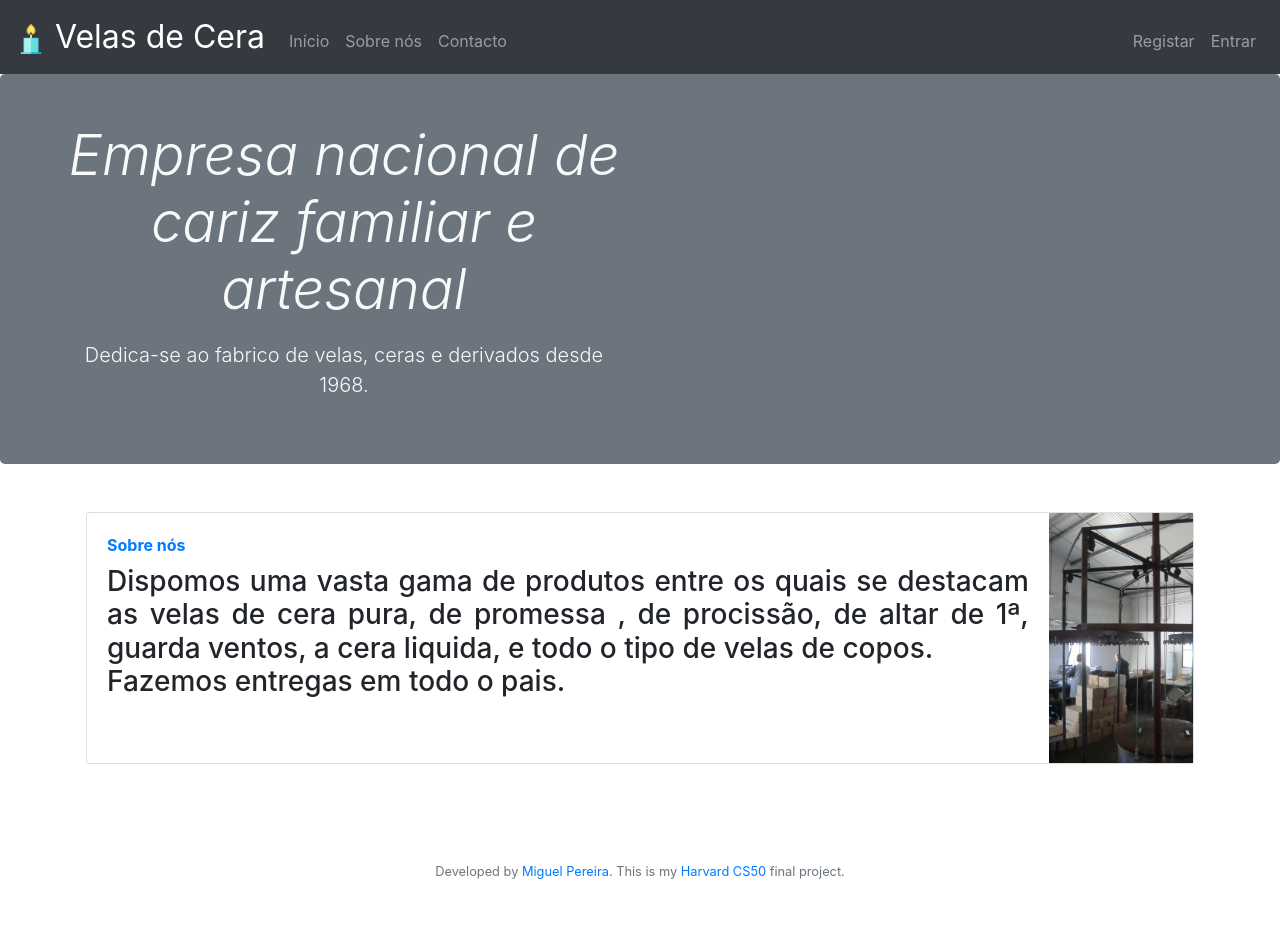
After one commit to midupe/cs50-final-project, a Flask app: page /about in a window 1280 px wide. The commit adds this page. Run offline with Flask 2, Linux system fonts and the light colour scheme; some libraries are stand-ins or nearby versions.

Commit message:
sobre nos

```diff
--- a/app.py
+++ b/app.py
@@ -58,6 +58,10 @@ def apology(message, code=400):
 def index():
     produtos = db.execute("select id, name, desc, price, image from produtos")
     return render_template("index.html", produtos=produtos)
+
+@app.route("/about")
+def aboutUs():
+    return render_template("about.html")
 
 @app.route("/login", methods=["GET", "POST"])
 def login():
--- /dev/null
+++ b/templates/about.html
@@ -0,0 +1,31 @@
+{% extends "layout.html" %}
+
+{% block title %}
+    Sobre nós
+{% endblock %}
+
+{% block main %}
+<div class="jumbotron p-3 p-md-5 text-light bg-secondary">
+    <div class="col-md-6">
+      <h1 class="display-4 font-italic">Empresa nacional de cariz familiar e artesanal</h1>
+      <p class="lead my-3">Dedica-se ao fabrico de velas, ceras e derivados desde 1968.</p>
+    </div>
+  </div>
+  <main class="container p-3">
+  <div class="row mb-2">
+    <div class="col-md-12">
+      <div class="card flex-md-row mb-4 box-shadow h-md-250">
+        <div class="card-body d-flex flex-column align-items-start">
+          <strong class="d-inline-block mb-2 text-primary">Sobre nós</strong>
+          <h3 style="text-align:justify;">
+            Dispomos uma vasta gama de produtos entre os quais se destacam as velas de cera pura,
+            de promessa , de procissão, de altar de 1ª, guarda ventos, a cera liquida, e todo o tipo de velas de copos.<br> Fazemos entregas em todo o pais.
+          </h3>
+        </div>
+        <img class="card-img-right flex-auto d-none d-md-block" src="/static/image/about.png" style="object-fit:scale-down; height: 250px;">
+      </div>
+    </div>
+  </div>
+</div>
+</main>
+{% endblock %}
--- a/templates/layout.html
+++ b/templates/layout.html
@@ -33,7 +33,7 @@
             <div class="collapse navbar-collapse" id="navbar">
                     <ul class="navbar-nav mr-auto mt-2">
                         <li class="nav-item"><a class="nav-link" href="/">Início</a></li>
-                        <li class="nav-item"><a class="nav-link" href="/about-us">Sobre nós</a></li>
+                        <li class="nav-item"><a class="nav-link" href="/about">Sobre nós</a></li>
                         <li class="nav-item"><a class="nav-link" href="/contacto">Contacto</a></li>
                     </ul>
                 {% if session.user_id %}
```
Also changed, not shown: static/image/about.png (added), static/image/guarda_ventos_plastico.png (deleted), static/image/velas_de_cera_de_altar.png (deleted), static/image/velas_de_cera_de_procissao.png (deleted), static/image/velas_de_cera_de_promessa.png (deleted), 2 other files.
